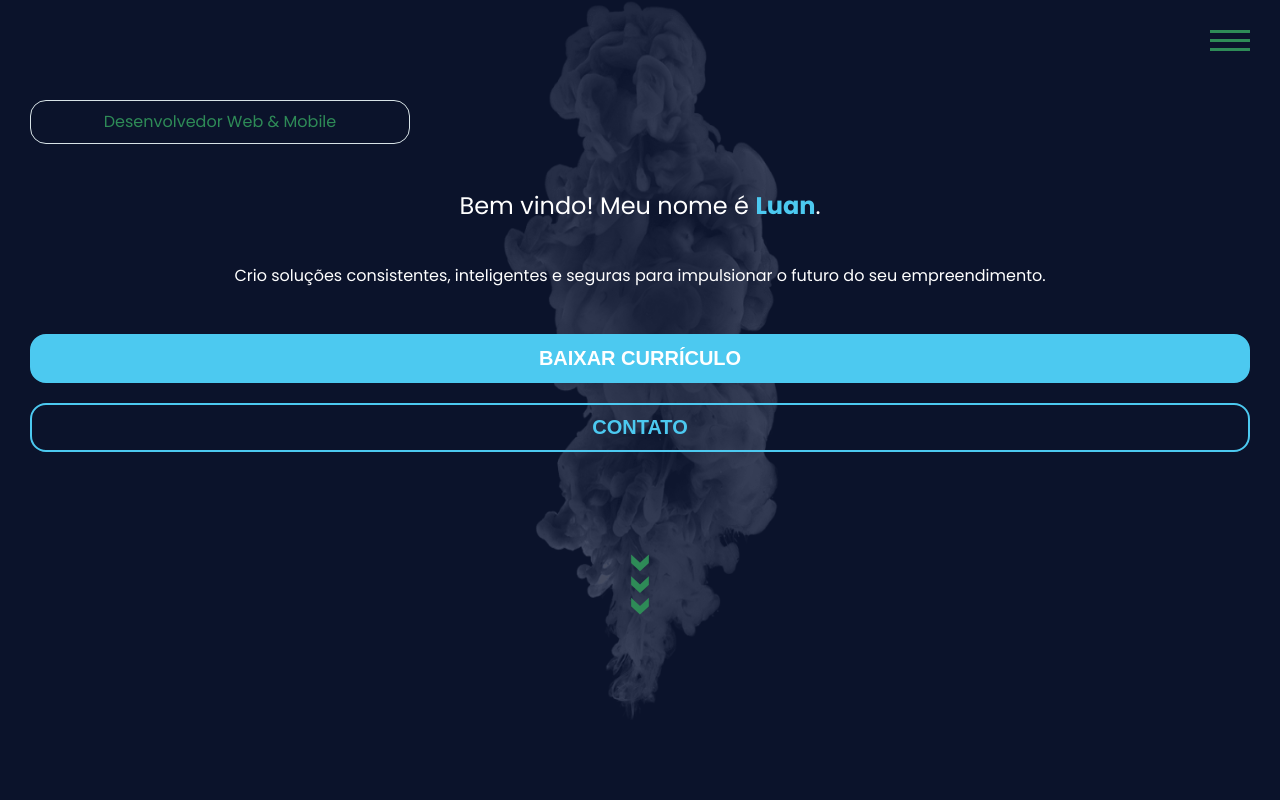
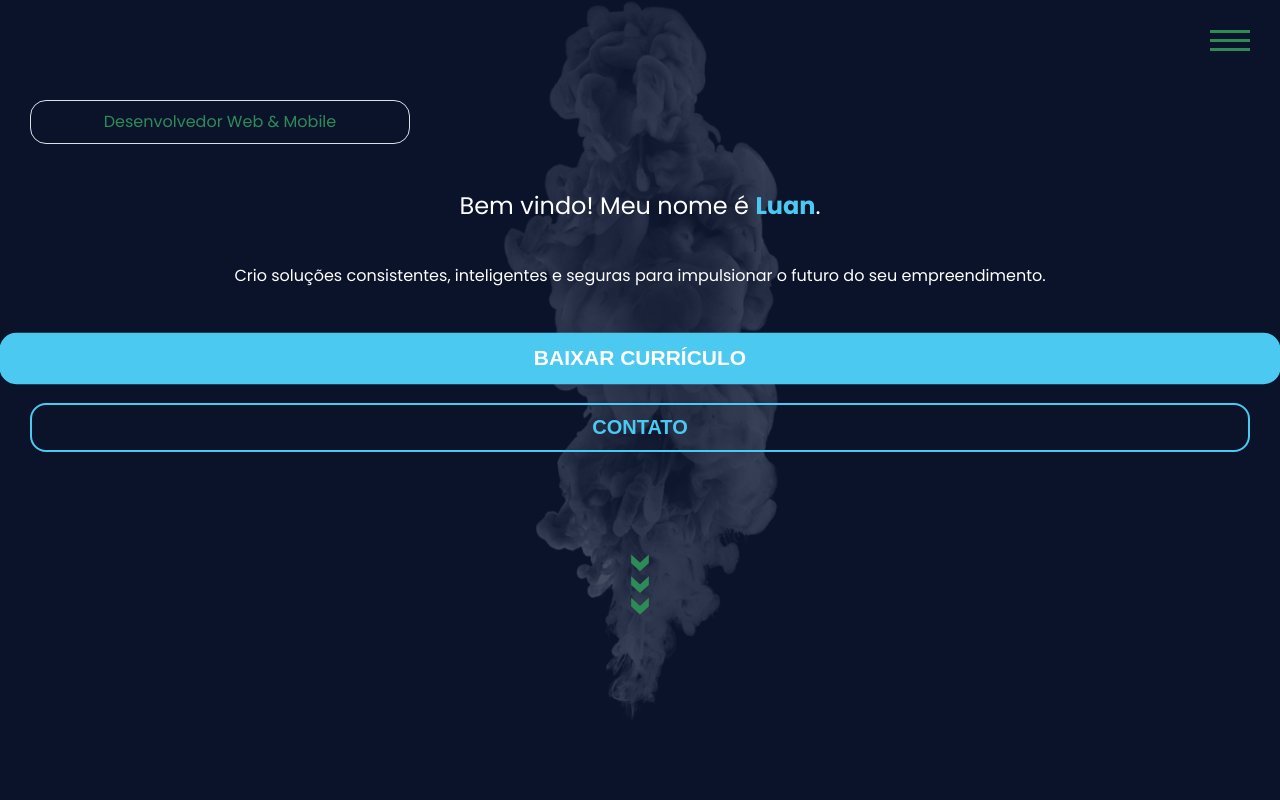
Before and after one commit to viperluan/portfolio, a React (Vite) app: page / in a window 1280 px wide. In both pictures the pointer is over the link "BAIXAR CURRÍCULO". Shown: the top 800 px of the page. Built offline with nearby package versions, Linux system fonts and the light colour scheme.

Commit message:
adiciona efeito de hover nos botões de ação

```diff
--- a/src/components/layout/section/main/styles.scss
+++ b/src/components/layout/section/main/styles.scss
@@ -42,6 +42,12 @@ main {
       border: 2px solid $azulCiano;
       padding: 10px 0;
       border-radius: 16px;
+
+      transition: all 0.2s ease;
+
+      &:hover {
+        transform: scale(1.05);
+      }
 
       button {
         font-weight: bold;
```
